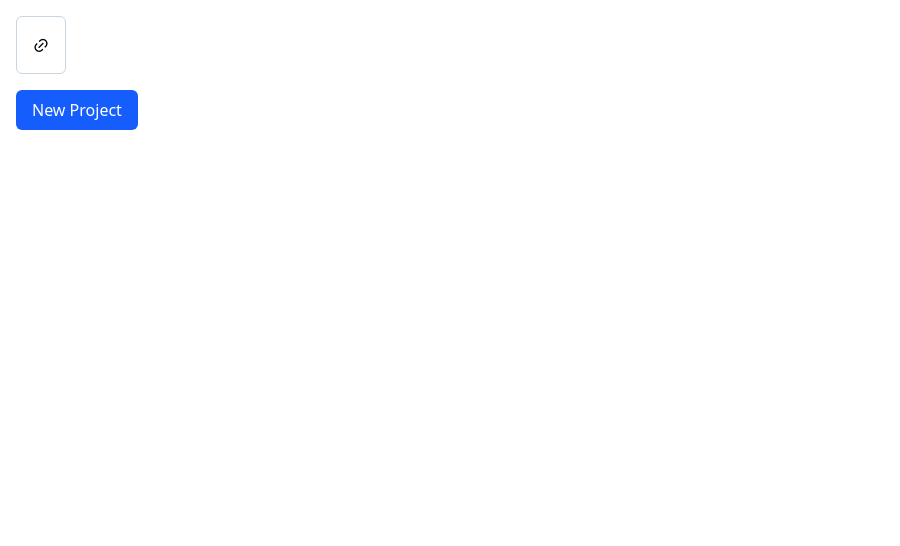
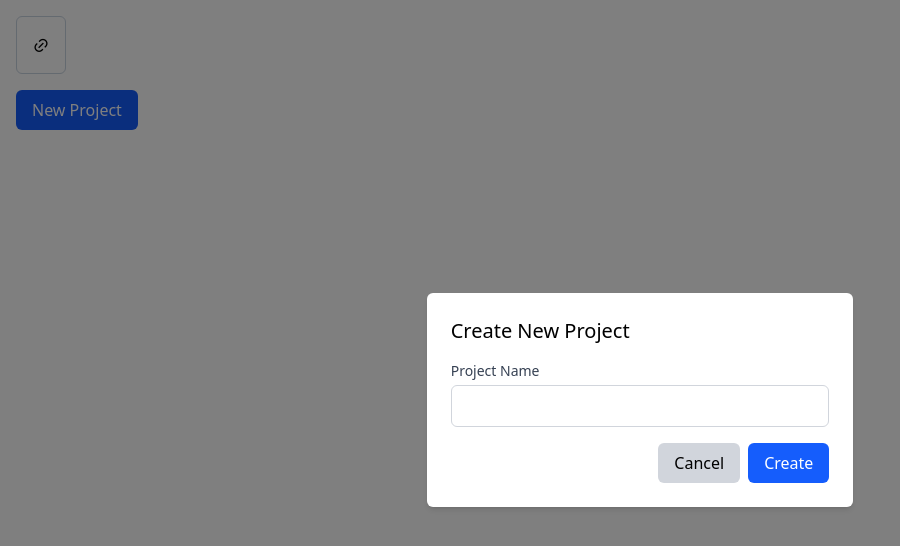
Before and after one commit to shubam341/AI-Conflux, a React (Vite) app in the folder frontend/: page / in a window 1280 px wide. Both pictures are taken after a click on the button 41 px from the left and 45 px from the top of the page. Shown: the top 546 px of the page, without its empty margins (0-900 px from the left). Built offline with nearby package versions, Linux system fonts and the light colour scheme.

Commit message:
Added Modal

```diff
--- a/frontend/src/screens/Home.jsx
+++ b/frontend/src/screens/Home.jsx
@@ -1,46 +1,45 @@
 /* eslint-disable no-unused-vars */
-import React, {useContext, useState} from "react";
-import {UserContext} from '../context/user.context'
+import React, { useContext, useState } from "react";
+import { UserContext } from '../context/user.context';
 
-const Home=()=>{
+const Home = () => {
+    const { user } = useContext(UserContext);
+    const [isModalOpen, setIsModalOpen] = useState(false);
 
-    const {user}=useContext(UserContext)
-    const[isModalOpen,setIsModalOpen]=useState(false)
-
-    //function to create project
-    function createProject(){
-  console.log('create project')
+    // Function to create project
+    function createProject() {
+        console.log('create project');
     }
 
-    return(
-          <main className="p-4" >
-
+    return (
+        <main className="p-4">
             <div className="projects">
-               <button className="project p-4 border border-slate-300 rounded-md">
+                <button
+                    onClick={() => setIsModalOpen(true)}
+                    className="project p-4 border border-slate-300 rounded-md">
                     <i className="ri-link"></i>
                 </button>
             </div>
 
-    {/* create modal */}
-    {isModalOpen &&(
-        <div className="fixed inset-0 flex items-center justify-center bg-black bg-opacity-50">
-            <div className="bg-white p-6 rounded-md shadow-md w-1/3"
-            >
+            {/* Create Modal */}
+            {isModalOpen && (
+                <div className="fixed inset-0 flex items-center justify-center z-50">
+                    <div className="absolute inset-0 bg-black/50"></div> {/* Overlay */}
+                    <div className="bg-white relative p-6 rounded-md shadow-md w-1/3 z-20">
                         <h2 className="text-xl mb-4">Create New Project</h2>
-           <form onSubmit={(e)=>{
+                        <form onSubmit={(e) => {
                             e.preventDefault();
                             createProject();
                             setIsModalOpen(false);
                         }}>
-
-            <div className="mb-4"><label className="block text-sm font-medium text-gray-700">Project Name</label>
+                            <div className="mb-4">
+                                <label className="block text-sm font-medium text-gray-700">Project Name</label>
                                 <input type="text" className="mt-1 block w-full p-2 border border-gray-300 rounded-md" required />
                             </div>
 
-
-            <div className="flex justify-end" >
+                            <div className="flex justify-end">
                                 <button type="button" className="mr-2 px-4 py-2 bg-gray-300 rounded-md"
-                 onClick={()=>setIsModalOpen(false)}>Cancel</button>
+                                    onClick={() => setIsModalOpen(false)}>Cancel</button>
                                 <button type="submit" className="px-4 py-2 bg-blue-600 text-white rounded-md">Create</button>
                             </div>
                         </form>
@@ -50,12 +49,12 @@ const Home=()=>{
 
             <button
                 className="mt-4 px-4 py-2 bg-blue-600 text-white rounded-md"
-      onClick={()=>setIsModalOpen(true)}
+                onClick={() => setIsModalOpen(true)}
             >
                 New Project
             </button>
+        </main>
+    );
+};
 
-          </main>
-    )
-}
-export default Home
+export default Home;
```
Lines whose indentation alone changed are shown as unchanged.
